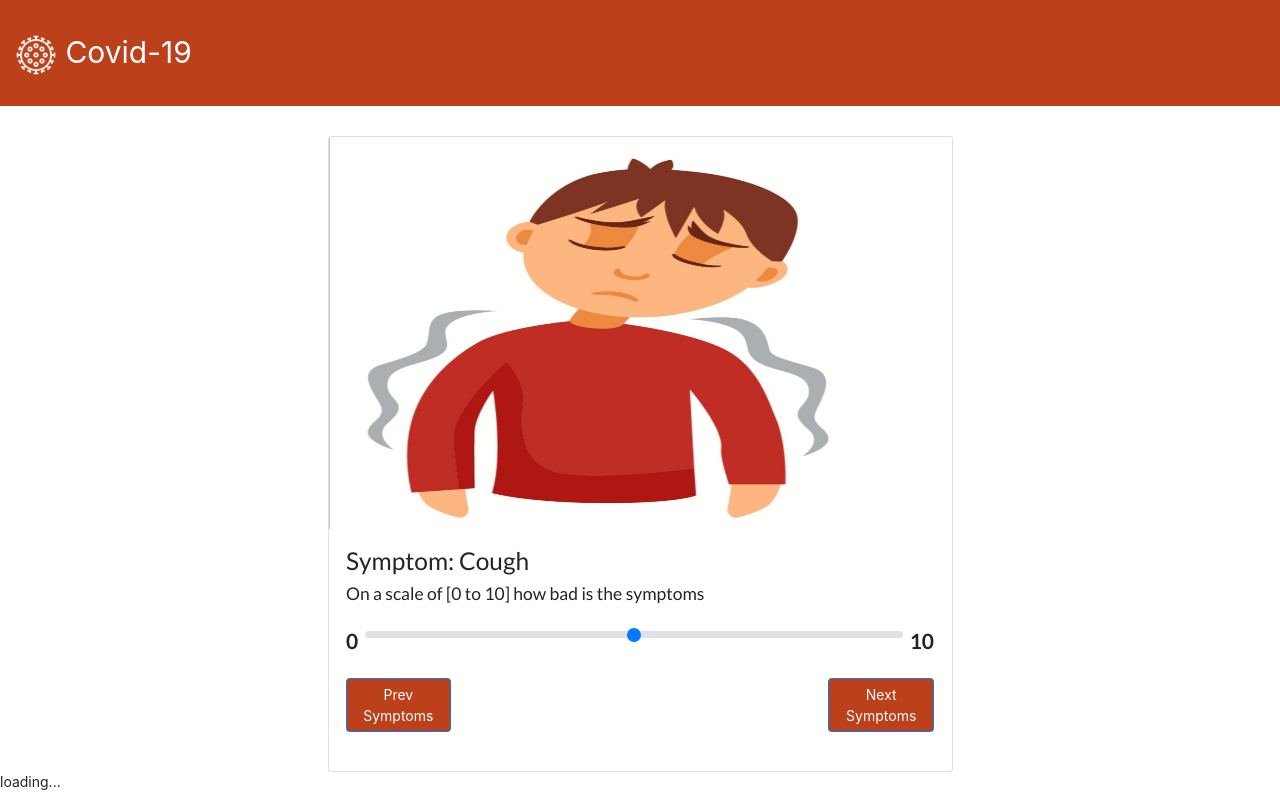
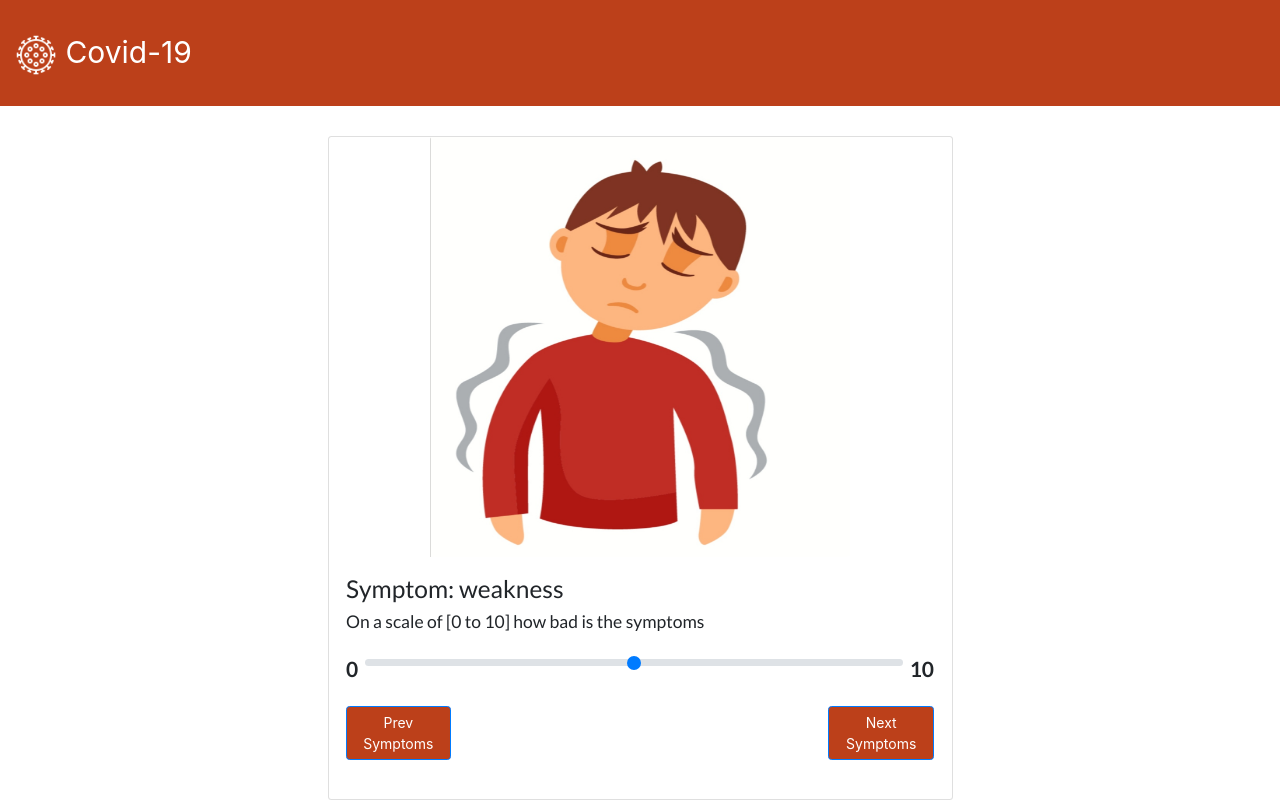
Before and after one commit to nmamali/frontEndKb, a React (Create React App) app: page / in a window 1280 px wide. Shown: the top 802 px of the page. Built offline with nearby package versions, Linux system fonts and the light colour scheme; no server answers.

Commit message:
adding the core suparser functionality

```diff
--- a/src/components/App.js
+++ b/src/components/App.js
@@ -4,6 +4,7 @@ import Header from './Header';
 import Footer from './Footer';
 import Graphs from './Graphs';
 import Symptoms from './Symptops';
+import './gloabal.css';
 
 
 
--- a/src/components/Footer/header.css
+++ b/src/components/Footer/header.css
@@ -10,4 +10,6 @@
   font-size: 30px;
   margin-bottom: 30px !important;
   margin-top: 6rem !important;
+  margin-right: -1rem !important;
+
 }
--- a/src/components/Header/header.css
+++ b/src/components/Header/header.css
@@ -9,6 +9,8 @@
   color: white;
   font-size: 30px;
   margin-bottom: 30px !important;
+  margin-right: -1rem !important;
+
 }
 .header-image{
   height: 3rem !important;
--- a/src/components/Symptops/index.js
+++ b/src/components/Symptops/index.js
@@ -11,7 +11,7 @@ const CardExample = () => {
 
       <MDBCol md='6'>
         <MDBCard narrow>
-          <MDBView cascade>
+          <MDBView cascade className="text-center">
             <MDBCardImage
               hover
               overlay='white-slight'
@@ -23,7 +23,7 @@ const CardExample = () => {
 
           <MDBCardBody>
             <h3 className='pink-text'>
-               Symptom: Cough
+               Symptom: weakness
             </h3>
             <MDBCardText>
               <h5>On a scale of [0 to 10] how bad is the symptoms</h5>
--- a/src/components/Symptops/testcard.css
+++ b/src/components/Symptops/testcard.css
@@ -2,11 +2,16 @@
    background-color: #bc401a !important;
 }
 .size{
-  height: 28rem !important;
+  width: auto;  /* set to anything and aspect ratio is maintained - also corrects glitch in Internet Explorer */
+  height: auto;  /* set to anything and aspect ratio is maintained */
+  max-width: 30rem;
+  max-height: 30rem;
+  border: 0;
+
 
 }
-@media (max-width: 600px) {
-  .size {
-    height: 18rem;
-  }
-}
+/*@media (max-width: 600px) {*/
+/*  .size {*/
+/*    height: 18rem;*/
+/*  }*/
+/*}*/
--- /dev/null
+++ b/src/components/gloabal.css
@@ -0,0 +1,3 @@
+Header{
+  width: 100rem!important;
+}
```
